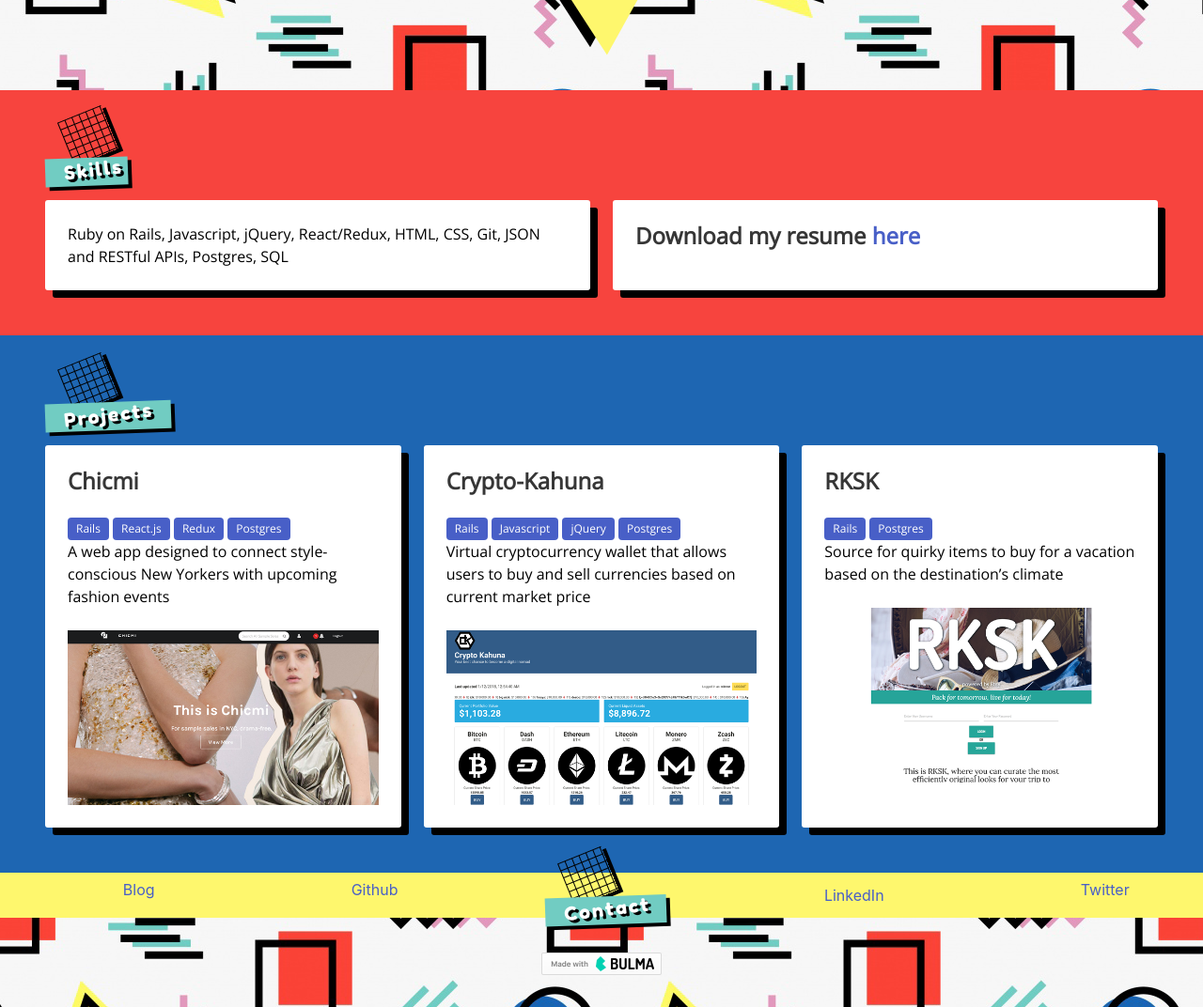
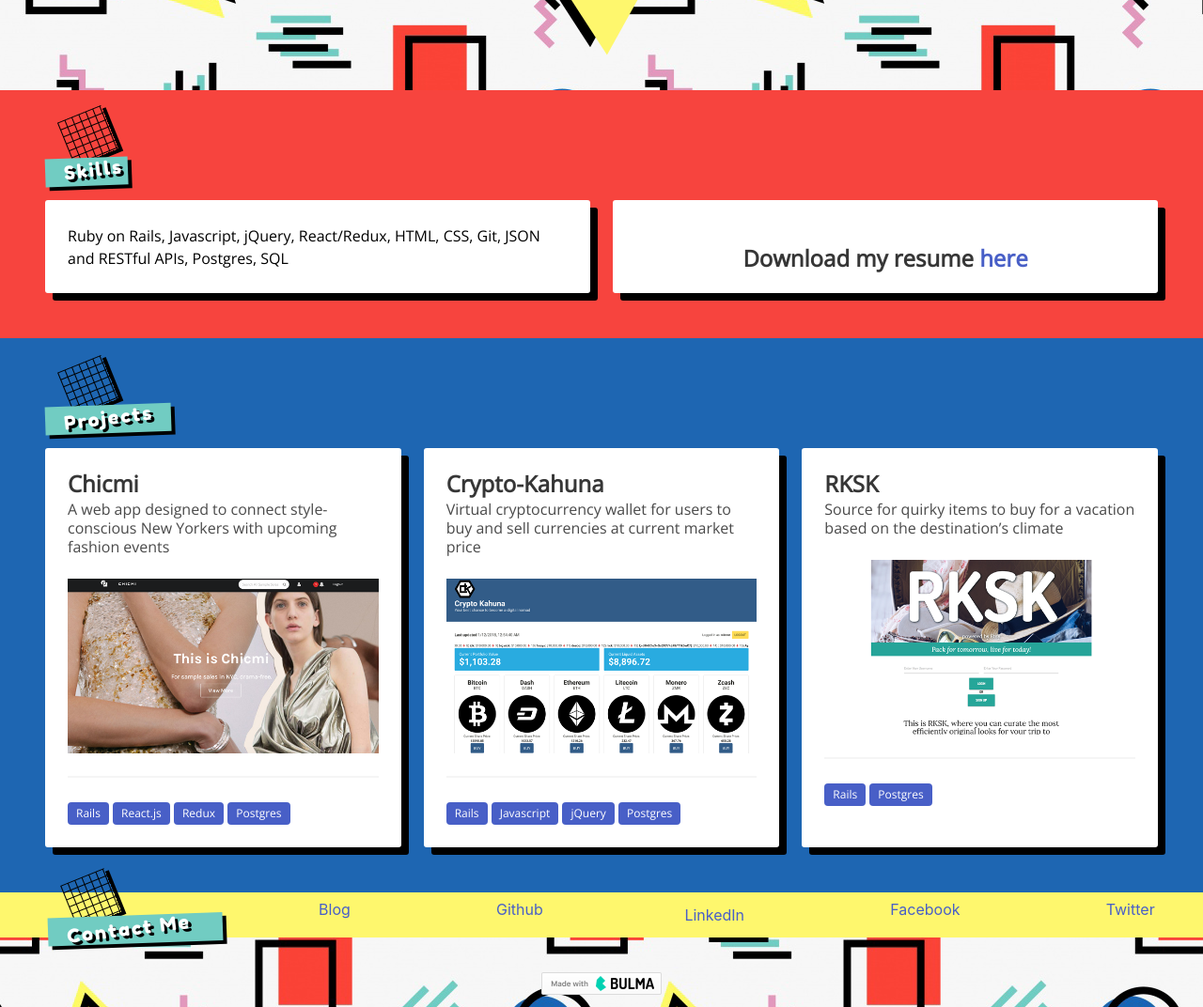
Before and after one commit to ayreal/my-portfolio, a PHP site: page / in a window 1280 px wide. Shown: the part 728-1800 px from the top of the page at 94% size. Run offline with PHP 8.4, Linux system fonts and the light colour scheme; some libraries are stand-ins or nearby versions.

Commit message:
fix contact section

```diff
--- a/css/custom.css
+++ b/css/custom.css
@@ -15,21 +15,12 @@ body {
   overflow-x: hidden;
 }
 
-/* For devices smaller than 400px: */
-
 body {
-  background-image: url("../img/memphis-bg3.jpg");
+  background-image: url("../img/memphis-bg2.png");
+  background-position: center center;
+  background-attachment: fixed;
 }
 
-/* For desktop */
-
-@media only screen and (min-device-width: 400px) {
-  body {
-    background-image: url("../img/memphis-bg2.png");
-    background-position: center center;
-    background-attachment: fixed;
-  }
-}
 .triangle {
   margin: 3em auto;
   height: 10.5em;
@@ -99,6 +90,12 @@ body {
   transform: translate(-50%, -50%);
   -ms-transform: translate(-50%, -50%);
   text-align: center;
+}
+
+.tile.has-content-vertically-aligned {
+  display: flex;
+  flex-direction: column;
+  justify-content: center;
 }
 
 article:first-of-type {
--- a/index.html
+++ b/index.html
@@ -41,15 +41,19 @@
 
 
       <div class="tile is-parent">
-        <article class="tile is-child box">
+        <article class="tile is-child box has-content-vertically-aligned">
           <span>Ruby on Rails, Javascript, jQuery, React/Redux, HTML, CSS, Git, JSON and RESTful APIs, Postgres, SQL</span>
 
         </article>
       </div>
 
 
-      <div class="tile is-parent">
-        <article class="tile is-child box">
+      <div class="tile is-parent has-content-vertically-aligned">
+        <article class="tile is-child box has-text-centered">
+          <div class="icon">
+  <i class="mdi mdi-file-document mdi mdi-48px"></i>
+</div>
+<br/>
           <h3 class="title is-4">Download my resume <a href="./public/ArielHermanResume2018.pdf" target="_blank">here</a></h3>
         </article>
       </div>
@@ -69,14 +73,9 @@
       <div class="tile is-parent">
         <article class="tile is-child box">
           <h3 class="title is-4">Chicmi</h3>
-          <span class="tag is-link">Rails</span>
-          <span class="tag is-link">React.js</span>
-          <span class="tag is-link">Redux</span>
-          <span class="tag is-link">Postgres</span>
-          <p>
+          <h6 class="subtitle is-6">
             A web app designed to connect style-conscious New Yorkers with upcoming fashion events
-          </p>
-          <br/>
+          </h6>
           <figure class="image is-16by9">
             <img src="./img/proj-chicmi.png">
             <div class="overlay">
@@ -87,20 +86,21 @@
               </div>
            </div>
           </figure>
+          <hr/>
+          <span class="tag is-link">Rails</span>
+          <span class="tag is-link">React.js</span>
+          <span class="tag is-link">Redux</span>
+          <span class="tag is-link">Postgres</span>
         </article>
       </div>
 
       <div class="tile is-parent">
         <article class="tile is-child box">
           <h3 class="title is-4">Crypto-Kahuna</h3>
-          <span class="tag is-link">Rails</span>
-          <span class="tag is-link">Javascript</span>
-          <span class="tag is-link">jQuery</span>
-          <span class="tag is-link">Postgres</span>
-          <p>
-            Virtual cryptocurrency wallet that allows users to buy and sell currencies based on current market price
-          </p>
-          <br/>
+          <h6 class="subtitle is-6">
+            Virtual cryptocurrency wallet for users to buy and sell currencies at current market price
+          </h6>
+
           <figure class="image is-16by9">
             <img src="./img/proj-crypto.png">
             <div class="overlay">
@@ -111,6 +111,11 @@
               </div>
            </div>
           </figure>
+          <hr/>
+          <span class="tag is-link">Rails</span>
+          <span class="tag is-link">Javascript</span>
+          <span class="tag is-link">jQuery</span>
+          <span class="tag is-link">Postgres</span>
         </article>
       </div>
 
@@ -118,12 +123,9 @@
       <div class="tile is-parent">
         <article class="tile is-child box">
           <h3 class="title is-4">RKSK</h3>
-          <span class="tag is-link">Rails</span>
-          <span class="tag is-link">Postgres</span>
-          <p>
+          <h6 class="subtitle is-6">
             Source for quirky items to buy for a vacation based on the destination’s climate
-          </p>
-          <br/>
+          </h6>
           <figure class="image is-16by9">
             <img src="./img/proj-rksk.png">
             <div class="overlay">
@@ -133,6 +135,9 @@
               </div>
            </div>
           </figure>
+          <hr/>
+          <span class="tag is-link">Rails</span>
+          <span class="tag is-link">Postgres</span>
         </article>
       </div>
 
@@ -140,7 +145,13 @@
   </section>
 
 
-  <nav class="level" style="background-color:rgba(254, 247, 109, 1)">
+  <nav class="level" id="contact" style="background-color:rgba(254, 247, 109, 1)">
+    <div class="level-item has-text-centered">
+    <h2 class="subtitle">
+      Contact Me
+    </h2>
+  </div>
+
     <div class="level-item has-text-centered">
       <div>
         <span class="icon is-large">
@@ -159,12 +170,6 @@
       </div>
     </div>
 
-    <div class="level-item has-text-centered">
-
-      <h2 id="contact" class="subtitle">
-        Contact
-      </h2>
-    </div>
 
     <div class="level-item has-text-centered">
       <span class="icon is-large">
@@ -173,6 +178,14 @@
       <a href="https://www.linkedin.com/in/aeherman/" target="_blank">LinkedIn</a>
     </div>
 
+    <div class="level-item has-text-centered">
+         <div>
+           <span class="icon is-large">
+             <i class="mdi mdi-facebook"></i>
+           </span>
+             <a href="https://www.facebook.com/ariel.herman.1" target="_blank">Facebook</a>
+         </div>
+       </div>
 
 
     <div class="level-item has-text-centered">
```
